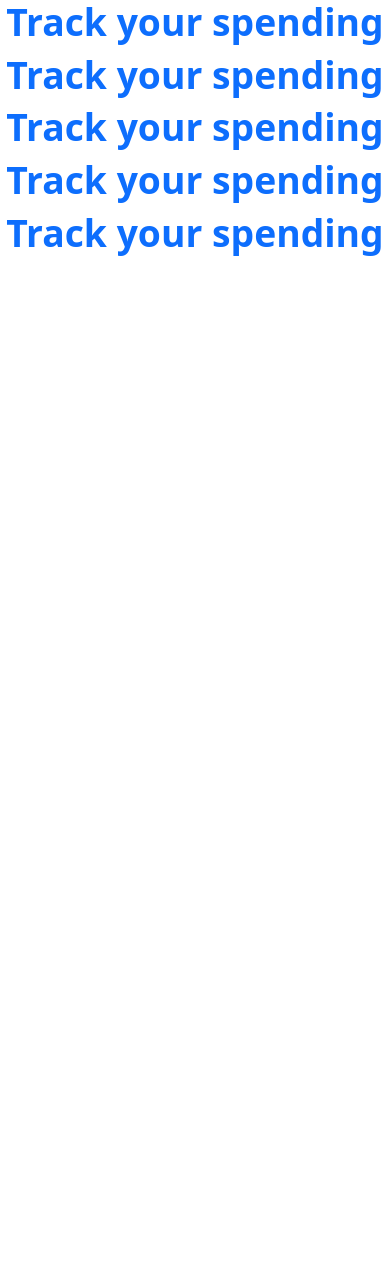
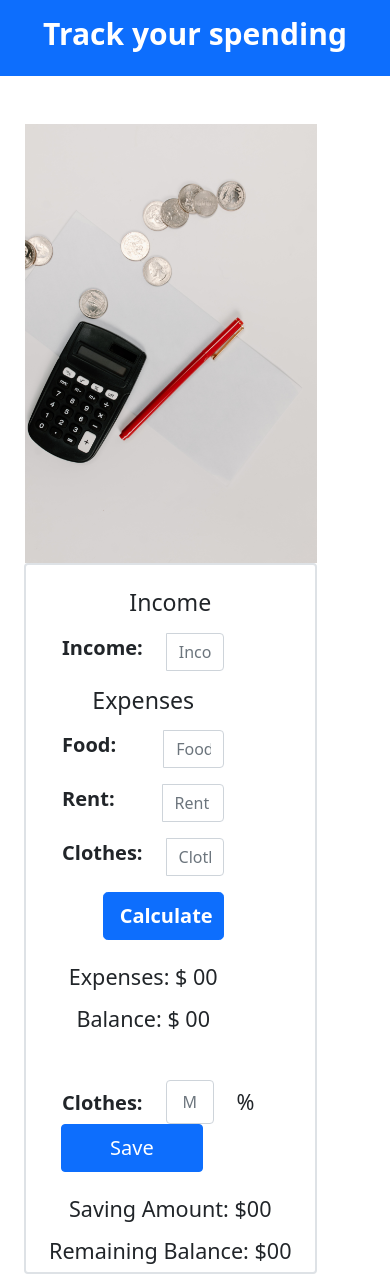
Before and after one commit to Mahbub-web-hero-1997/income-calculation, a plain HTML site: page index.html in a window 390 px wide. Before the commit the page ends 844 px from the top, so only its background shows below. Drawn offline with nearby package versions, Linux system fonts and the light colour scheme.

Commit message:
expense calculation added

```diff
--- /dev/null
+++ b/css/style.css
@@ -0,0 +1,27 @@
+@media only screen and (max-width:668px) {
+    #header_Titel{
+        font-size: 30px;
+    }
+    #container_Width{
+        width: 100%;
+        margin: 0;
+        padding: 0;
+    }
+    #total_Calculation{
+        flex-direction: column;
+        justify-content: center;
+        align-items: center;
+        width: 100%;
+    }
+    #image_Aria{
+        width: 100%;
+        margin: 0;
+        padding: 0;
+    }
+    #image_Aria img{
+        width: 100%;
+    }
+    #income_Aria{
+        width: 100%;
+    }
+}
--- a/index.html
+++ b/index.html
@@ -11,19 +11,81 @@
     <!-- bootstrap Link -->
     <link href="https://cdn.jsdelivr.net/npm/bootstrap@5.1.3/dist/css/bootstrap.min.css" rel="stylesheet"
         integrity="sha384-1BmE4kWBq78iYhFldvKuhfTAU6auU8tT94WrHftjDbrCEXSU1oBoqyl2QvZ6jIW3" crossorigin="anonymous">
+    <!-- custom css link -->
+    <link rel="stylesheet" href="css/style.css">
 
 </head>
 
 <body>
-    <header>
-        <h1 class="display-3 fw-bold text-center text-primary">Track your spending </h1>
-        <h1 class="display-3 fw-bold text-center text-primary">Track your spending </h1>
-        <h1 class="display-3 fw-bold text-center text-primary">Track your spending </h1>
-        <h1 class="display-3 fw-bold text-center text-primary">Track your spending </h1>
-        <h1 class="display-3 fw-bold text-center text-primary">Track your spending </h1>
+    <!-- heading aria -->
+    <header class="w-100 p-3 bg-primary">
+        <h1 id="header_Titel" class="display-3 fw-bold text-center text-white">Track your spending</h1>
+    </header>
+    <!-- main Aria -->
+    <main class=" my-5 ">
+        <section id="container_Width" class="container">
+            <div id="total_Calculation" class="d-flex flex-md-row justify-content-between  ">
+                <div id="image_Aria" class="  w-75 rounded me-5 ">
+                    <img class="img-fluid" src="images/image.jpg" alt="">
+                </div>
+                <div id="income_Aria" class=" mx-5 py-0 w-75 mx-auto border border-2 pt-4  rounded ms-4 ">
+                    <!-- income aria -->
+                    <div class="w-75 mx-auto text-center">
+                        <h5 class="text-center fs-3 mb-3">Income</h5>
+                        <div class="input-group mb-3 w-75">
+                            <span class="fs-5 fw-bold pe-4">Income:</span>
+                            <input id="income" type="input-group-text" class="form-control" placeholder="Income">
+                        </div>
+                        <!-- Expance aria -->
+                        <div class="w-75">
+                            <h5 class="text-center fs-3 mb-3 mx-auto">Expenses</h5>
+                            <div class="input-group mb-3 ">
+                                <span class="fs-5 fw-bold pe-5">Food:</span>
+                                <input id="food_Expense" type="input-group-text" class="form-control"
+                                    placeholder="Food">
+                            </div>
+                            <div class="input-group mb-3">
+                                <span class="fs-5 fw-bold pe-5">Rent:</span>
+                                <input id="rent_Expense" type="input-group-text" class="form-control"
+                                    placeholder="Rent">
+                            </div>
+                            <div class="input-group mb-3">
+                                <span class="fs-5 fw-bold pe-4">Clothes:</span>
+                                <input id="clothes_Expense" type="input-group-text" class="form-control"
+                                    placeholder="Clothes">
+                            </div>
+                            <!-- Calculate Button -->
+                            <div>
+                                <button class="btn btn-lg btn-primary text-white fw-bold mx-auto  w-75 me-0 d-block"
+                                    id="calculate_Button">Calculate</button>
+                            </div>
+                            <!-- Total Expenses -->
+                            <div class="mt-4">
+                                <h5 class="text-center fs-4 mb-3">Expenses: $
+                                    <span id="expenses_Total">00</span>
+                                </h5>
+                                <h5 class="text-center fs-4 mt-3">Balance: $ <span id="balance">00</span></h5>
+                            </div>
+                        </div>
+                    </div>
+                    <!-- bonus aria -->
+                    <div class="input-group mb-3 w-75 mx-auto mt-5">
+                        <span class="fs-5 fw-bold pe-4 mt-2">Clothes:</span>
+                        <input type="text" class="form-control rounded px-3" placeholder="Money" aria-label="Username">
+                        <span class="input-group-text fs-4 px-4 border border-0 bg-transparent">%</span>
+                        <button class="btn btn-primary btn-lg px-5 rounded ">Save</button>
+                    </div>
+                    <div class="mt-4">
+                        <h5 class="text-center fs-4 mb-3">Saving Amount: $<span>00</span></h5>
+                        <h5 class="text-center fs-4 mt-3">Remaining Balance: $<span>00</span></h5>
+                    </div>
 
-    </header>
-
+                </div>
+            </div>
+        </section>
+    </main>
+    <!-- Js Link -->
+    <script src="js/index.js"></script>
 </body>
 
 </html>
--- a/js/index.js
+++ b/js/index.js
@@ -0,0 +1,28 @@
+
+// Get exPenses Input common function
+function expenses(expenseId) {
+    const exPensesInput = document.getElementById(expenseId);
+    const expenseInputNumber = parseFloat(exPensesInput.value);
+    return expenseInputNumber
+}
+// expenses calculation
+document.getElementById('calculate_Button').addEventListener('click', function () {
+    const foodExpenses = expenses('food_Expense');
+    const rentExpenses = expenses('rent_Expense')
+    const clothesExpenses = expenses('clothes_Expense')
+    const income = expenses('income');
+    const totalExpenses = document.getElementById('expenses_Total').innerText = foodExpenses + rentExpenses + clothesExpenses;
+    const balance = document.getElementById('balance').innerText = income - totalExpenses;
+    // const balanceText = balance.innerText;
+    // const balanceNumber = parseFloat(balanceText);
+    // balanceNumber = income - totalExpenses;
+    console.log('balance........', balance)
+    console.log('food Expenses.........', foodExpenses)
+    console.log('food Expenses.........', rentExpenses)
+    console.log('food Expenses.........', clothesExpenses)
+    console.log('total Expenses.........', totalExpenses)
+    console.log('Balance.........', income)
+
+
+
+})
```
Also changed, not shown: images/image.jpg (added).
